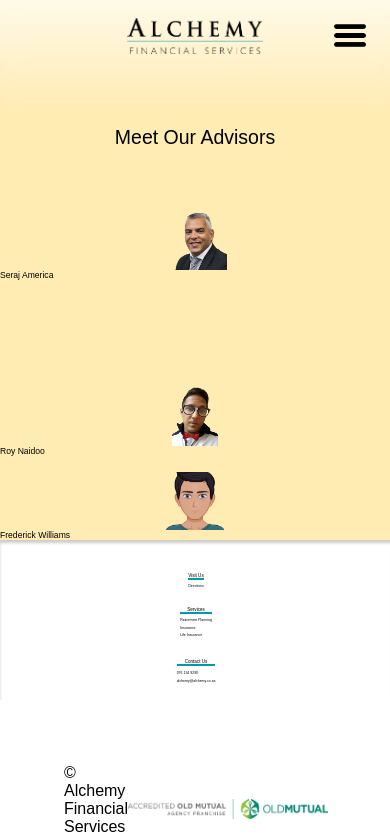
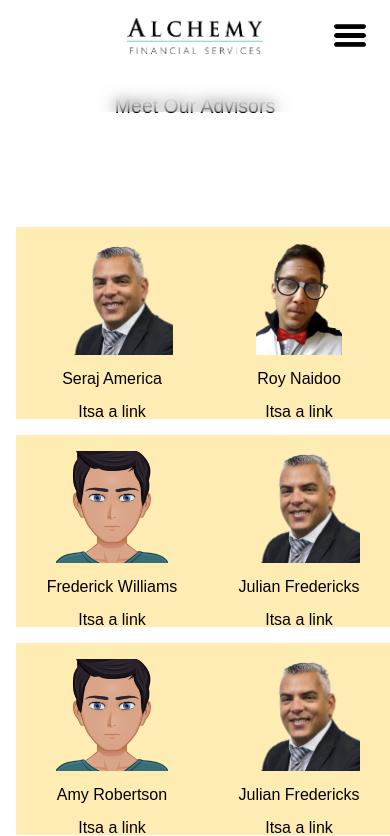
Before and after one commit to Fredz1/Alchemy, a Next.js app: page /advisors in a window 390 px wide. Shown: the top 836 px of the page. Built offline with nearby package versions, Linux system fonts and the light colour scheme.

Commit message:
updates to sizing

```diff
--- a/components/AdvisorCard.jsx
+++ b/components/AdvisorCard.jsx
@@ -1,6 +1,7 @@
 // Modules
 import React from 'react'
 import Image from 'next/image'
+import Link from 'next/link'
 
 // Style
 import style from '../styles/advisorCard.module.css'
@@ -18,6 +19,9 @@ const AdvisorCard = ({details, image}) => {
       <div className={style.info}>
         {details.name} {details.surname}
       </div>
+      <Link href={`/advisors/${details.unique}`}>
+        <a href="">Itsa a link</a>
+      </Link>
     </div>
   )
 }
--- a/components/Footer.jsx
+++ b/components/Footer.jsx
@@ -44,6 +44,15 @@ const Footer = () => {
 
           <div className={style.heading}>
             <h4>
+              Social Media
+            </h4>
+            <p>Facebook</p>
+            <p>Instagramme</p>
+            <p>Twitter</p>
+          </div>
+
+          <div className={style.heading}>
+            <h4>
               Contact Us
             </h4>
             <p>
--- a/public/information/advisors.js
+++ b/public/information/advisors.js
@@ -28,6 +28,66 @@ let advisorList = [
     "car" : "A Lambo",
     "position" : "The Advisor",
     "number" : 111111111
+  },
+  {
+    "unique" : "IDaoisdjjao",
+    "name" : "Julian",
+    "surname" : "Fredericks",
+    "image" : "serajHeadShot.png",
+    "years" : 25,
+    "car" : "A Lambo",
+    "position" : "The Advisor",
+    "number" : 111111111
+  },
+  {
+    "unique" : "sdfsqweef56",
+    "name" : "Amy",
+    "surname" : "Robertson",
+    "image" : "cartoon.png",
+    "years" : 25,
+    "car" : "A Lambo",
+    "position" : "The Advisor",
+    "number" : 111111111
+  },
+  {
+    "unique" : "batreteefg",
+    "name" : "Julian",
+    "surname" : "Fredericks",
+    "image" : "serajHeadShot.png",
+    "years" : 25,
+    "car" : "A Lambo",
+    "position" : "The Advisor",
+    "number" : 111111111
+  },
+  {
+    "unique" : "IDaoi32sdjjao",
+    "name" : "Julian",
+    "surname" : "Fredericks",
+    "image" : "serajHeadShot.png",
+    "years" : 25,
+    "car" : "A Lambo",
+    "position" : "The Advisor",
+    "number" : 111111111
+  },
+  {
+    "unique" : "sdfse878f56",
+    "name" : "Amy",
+    "surname" : "Robertson",
+    "image" : "cartoon.png",
+    "years" : 25,
+    "car" : "A Lambo",
+    "position" : "The Advisor",
+    "number" : 111111111
+  },
+  {
+    "unique" : "batrsdfetfg",
+    "name" : "Julian",
+    "surname" : "Fredericks",
+    "image" : "serajHeadShot.png",
+    "years" : 25,
+    "car" : "A Lambo",
+    "position" : "The Advisor",
+    "number" : 111111111
   }
 ]
 
--- a/styles/advisorCard.module.css
+++ b/styles/advisorCard.module.css
@@ -1,16 +1,24 @@
 .container{
   display: grid;
-  grid-template-rows: minmax(8vw,15vw);
+  grid-template-rows: minmax(70%,80%) minmax(30%,20%);
   overflow: hidden;
-  font-size: 2vw;
+  font-size: 1em;
+  height: 10em;
+  justify-items: center;
+  background-color: #ffecb3;
+  align-items: center;
+  width: 10em;
+  padding: 1em;
 }
 
 .image{
   position: relative;
-  object-position: 50% 50%;
+  width: 100%;
+  height: 100%;
 }
 
 
 .info{
-  font-size: 1.1em;
+  font-size: 1em;
+
 }
--- a/styles/advisors.module.css
+++ b/styles/advisors.module.css
@@ -1,9 +1,9 @@
 .container{
-  background-color: #ffecb3;
+  background-color: white;
 }
 
 .banner{
-  height: 25vh;
+  height: 50vh;
 }
 
 .bannerText{
@@ -17,19 +17,30 @@
 
 .advisorSection{
   display: grid;
-
-  grid-template-columns: repeat(auto-fit, minmax(250px, 1fr));
+  grid-template-columns: repeat(4, minmax(5em, 1fr));
   grid-template-rows: repeat(auto-fit, minmax(10em, 1fr));
-  gap: 1em;
+  gap: 4vw;
+  height: max-content;
+  margin: 4em;
+  align-items: center;
 }
 
 @media all and (max-width: 768px){
+  .banner{
+    height: 25vh;
+  }
   .bannerText{
     position: relative;
-    top: 65%;
+    top: 50%;
     left: 50%;
     font-size: 5vw;
     width: max-content;
     transform: translateX(-50%) translateY(-50%);
   }
+
+  .advisorSection{
+    grid-template-columns: repeat(2, minmax(5em, 1fr));
+    margin: 1em;
+    gap: 1em;
+  }
 }
--- a/styles/footer.module.css
+++ b/styles/footer.module.css
@@ -1,12 +1,13 @@
 .container{
   display: grid;
-  height: 25vh;
+  height: fit-content;
   grid-template-rows: max-content max-content;
+
 }
 
 .topContainer{
-  box-shadow: 0px 3px 3px 0px rgba(0,0,0,0.2) inset;
-
+  /* box-shadow: 0px 3px 3px 0px rgba(0,0,0,0.2) inset; */
+  background-color: rgba(255, 204, 128, 0.5);
   display: grid;
   grid-template-columns: repeat(auto-fit, minmax(200px,1fr));
   gap: 4em;
@@ -16,9 +17,7 @@
 }
 
 .heading{
-  width: fit-content;
-  padding: 0 1em;
-  margin: 0 auto;
+  width: max-content;
 }
 
 .heading > *{
@@ -40,17 +39,35 @@
 
 .bottomContainer{
   display: grid;
-  margin-top: 2px solid green;
   grid-template-columns: repeat(2,1fr);
   justify-content: space-around;
   height: max-content;
-  padding: 4em;
+  justify-items: center;
+  height: 5em;
 }
 
 .franchiseLogo{
   position: relative;
-  min-width: 100px;
-  width: 200px;
-  height: auto;
+  min-width: 50%;
 
 }
+
+@media all and (max-width: 768px){
+  .topContainer{
+    box-shadow: 0px 3px 3px 0px rgba(0,0,0,0.2) inset;
+    display: grid;
+    grid-template-rows: repeat(auto-fit, minmax(200px,1fr));
+    gap: 4em;
+    justify-content: space-evenly;
+    font-size: 2.5vw;
+    padding: 1em;
+  }
+
+  .bottomContainer{
+    display: grid;
+    justify-content: space-around;
+    height: max-content;
+    padding: 1em;
+    font-size: 2.5vw;
+  }
+}
--- a/styles/header.module.css
+++ b/styles/header.module.css
@@ -1,7 +1,7 @@
 .headerContainer {
   color: black;
   font-size: 1.1em;
-  z-index: 1;
+  z-index: 10;
   display: grid;
   position: fixed;
   grid-template-columns: minmax(15vw, 20vw) max-content ;
@@ -14,15 +14,16 @@
   padding: 1em 0;
   background: linear-gradient(rgba(255,255,255,0.9), rgba(255,255,255,0.8),transparent);
   backdrop-filter: blur(8px);
+  /* background-color: white; */
 }
 
 
 @media all and (max-width: 768px){
   .headerContainer {
-    background: linear-gradient(rgba(255,255,255,0.7), transparent);
+    /* background: linear-gradient(rgba(255,255,255,0.7), transparent);  */
     color: black;
     font-size: 1.1em;
-    z-index: 1;
+    z-index: 15;
     display: grid;
     position: absolute;
     grid-template-columns: minmax(20vw, 35vw);
--- a/styles/mainBanner.module.css
+++ b/styles/mainBanner.module.css
@@ -4,6 +4,7 @@
   height: 75vw;
   background-repeat: repeat-x;
   background-size: contain;
+  z-index: 1;
 }
 
 .slogan{
--- a/styles/navLinks.module.css
+++ b/styles/navLinks.module.css
@@ -41,7 +41,8 @@
     padding: 1em;
     gap: 0.5em;
     font-size: 5vw;
-    background-color: rgba(255, 255, 255, 0.9);
+    background-color: rgba(255, 255, 255, 1);
+    z-index: 10;
   }
 
   .bugerIcon{
--- a/styles/solutions.module.css
+++ b/styles/solutions.module.css
@@ -3,30 +3,34 @@
   grid-template-rows: max-content max-content;
   height: fit-content;
   max-height: fit-content;
-  box-shadow: 0px 3px 3px 0px rgba(0,0,0,0.2) inset;
+  /* box-shadow: 0px 3px 3px 0px rgba(0,0,0,0.2) inset; */
   align-content: center;
-  padding: 0 4em;
+  padding: 15vw 4em;
+  z-index: 0;
 }
 
 .image{
   position: relative;
-  height: 10em;
+  height: 3em;
   width: auto;
 }
 
 .offering{
   display: grid;
   grid-template-columns: repeat(auto-fit,minmax(15em, 1fr));
-  gap: 2em;
+  grid-template-rows: repeat(auto-fit,minmax(15em, 1fr));
+
+  gap: 4em;
   justify-self: center;
-  padding: 2em;
+
 }
 
 .offering > div{
-  box-shadow: 0px 0px 3px rgba(0,0,0,0.3);
+  /* box-shadow: 0px 5px 10px rgba(0,0,0,0.3); */
   display: grid;
-  gap: em;
+  gap: 1em;
   padding: 2em;
+  background-color: darkorange;
 }
 
 .offering > div > p{
@@ -36,7 +40,19 @@
 }
 
 .offering > div > h3{
-  font-size: 1.2em;
+  font-size: 1.5em;
   text-align: center;
 
 }
+
+@media all and (max-width: 768px){
+  .container{
+    display: grid;
+    grid-template-rows: max-content max-content;
+    height: fit-content;
+    max-height: fit-content;
+    /* box-shadow: 0px 3px 3px 0px rgba(0,0,0,0.2) inset; */
+    align-content: center;
+    padding: 2vw 2vw;
+  }
+}
```
Also changed, not shown: components/Solutions.jsx (+9 -20 lines), pages/advisors/[advisor].jsx (+14 -1 lines).
